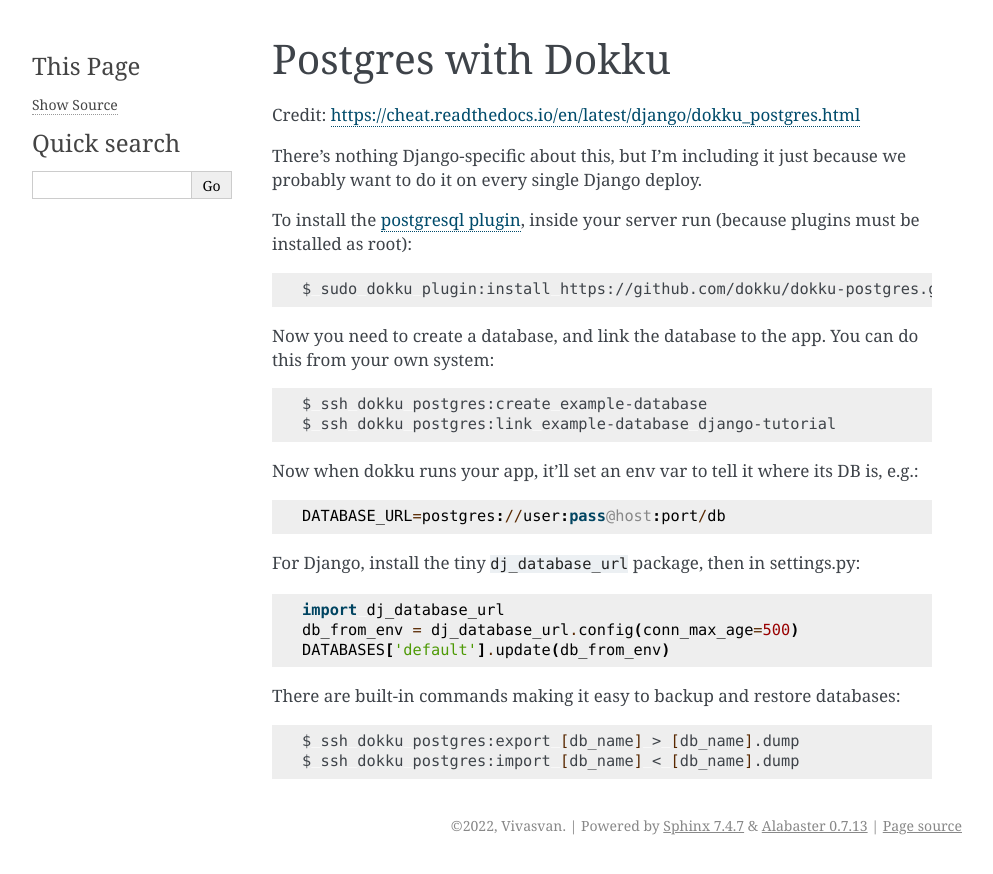
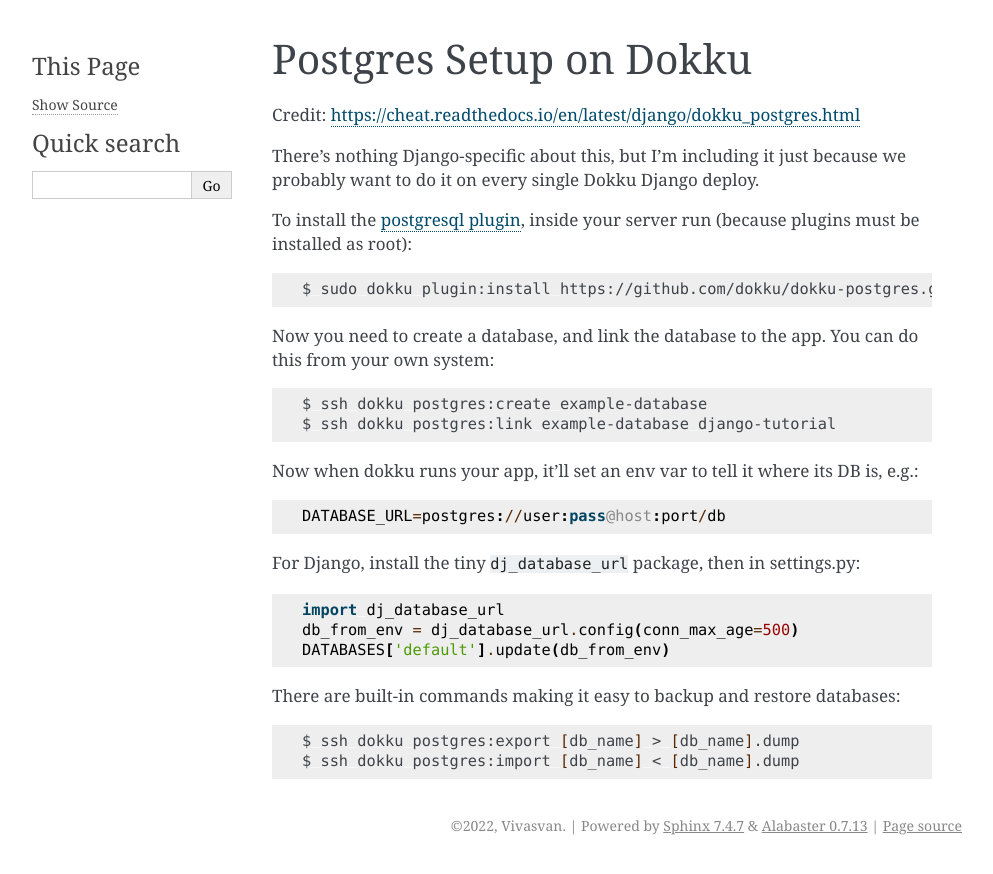
Before and after one commit to vivasvan1/vivasvan_cheatsheet, a Sphinx documentation site: the page built from source/content/django/dokku_postgres.rst, in a window 1280 px wide. Shown: the top 874 px of the page, without its empty margins (148-1141 px from the left). Built offline with Sphinx 7.4.7, drawn with Linux system fonts in a browser that asks for light colours.

```diff
--- a/source/django/dokku_postgres.rst
+++ b/source/content/django/dokku_postgres.rst
@@ -1,10 +1,10 @@
-Postgres with Dokku
-===================
+Postgres Setup on Dokku
+===================================
 
 Credit: https://cheat.readthedocs.io/en/latest/django/dokku_postgres.html
 
 There's nothing Django-specific about this, but I'm including it just
-because we probably want to do it on every single Django deploy.
+because we probably want to do it on every single Dokku Django deploy.
 
 To install the `postgresql plugin <https://github.com/dokku/dokku-postgres>`_,
 inside your server run (because plugins must be installed as root):
--- a/source/django/local.rst
+++ b/source/content/django/local.rst
@@ -1,4 +1,4 @@
-.. index:: ! local
+.. index:: ! local setup
 
 Local
 =============
--- a/source/index.rst
+++ b/source/index.rst
@@ -12,7 +12,8 @@ A small collection of usefuls tips and commands and other tutorials which i keep
    :maxdepth: 2
    :caption: Contents:
 
-   django/index
+   content/django/index
+   content/dokku/index
 
 
 Indices and tables
```
Also changed, not shown: source/content/django/dokku.rst (renamed from source/django/dokku.rst, +4 -4 lines), source/content/dokku/bugs.rst (added, +13 -0 lines), source/content/dokku/bugs_file_cannot_be_served.rst (added, +17 -0 lines), source/content/dokku/index.rst (added, +14 -0 lines), source/content/django/index.rst (renamed from source/django/index.rst), source/content/django/local_postgres.rst (renamed from source/django/local_postgres.rst).
